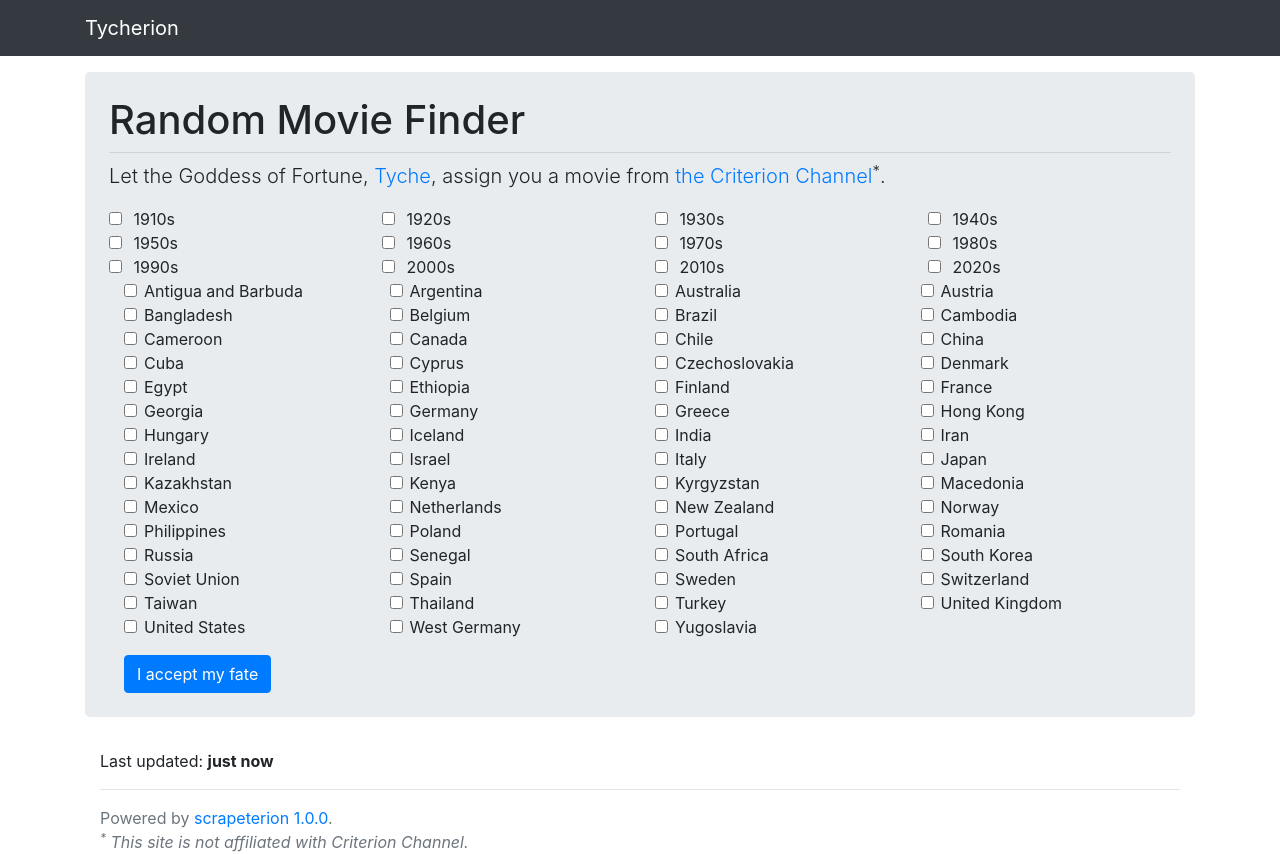
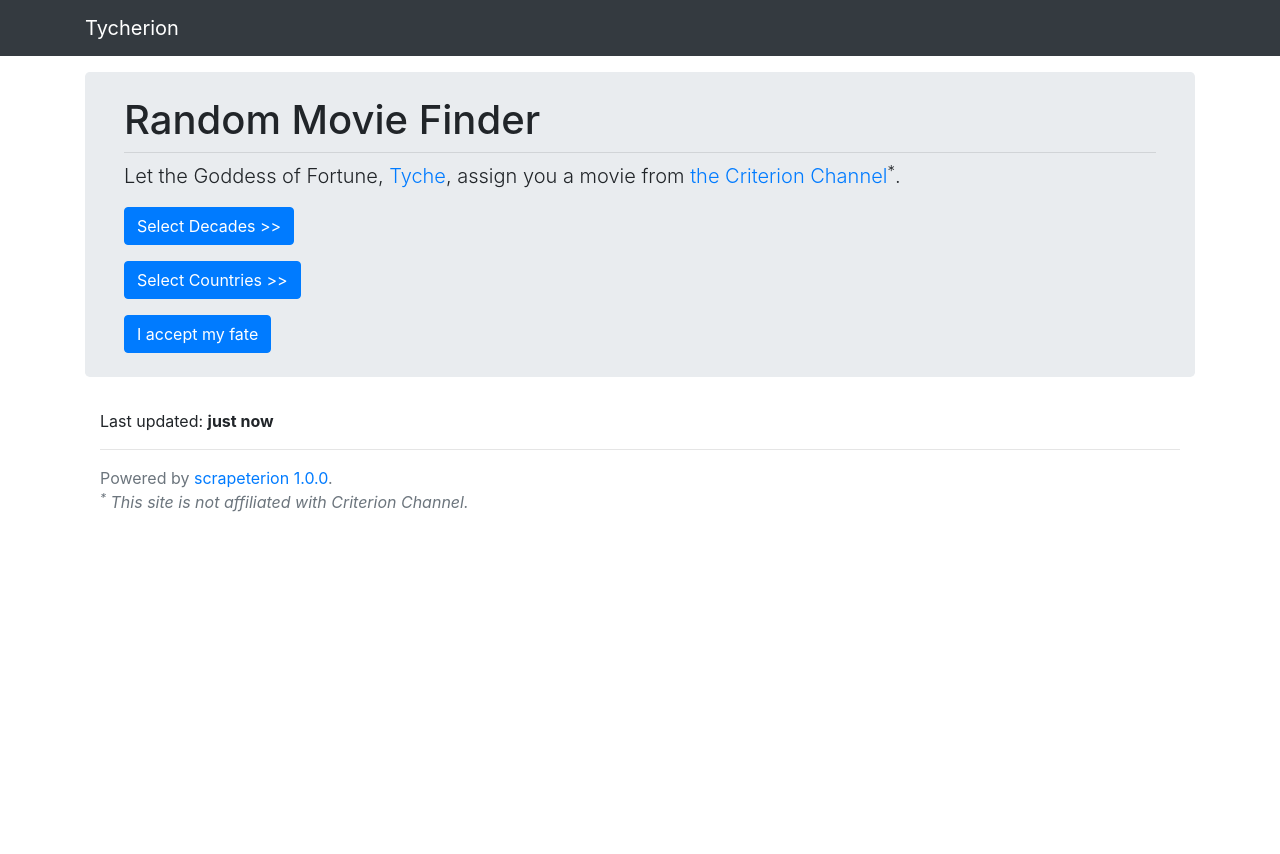
Before and after one commit to mikebridge/tycherion, a React (Create React App) app: page / in a window 1280 px wide. After the commit the page ends 800 px from the top, so only its background shows below. Built offline with nearby package versions, Linux system fonts and the light colour scheme.

Commit message:
fix formatting on country/decade selectors

```diff
--- a/src/main/movieSelector.tsx
+++ b/src/main/movieSelector.tsx
@@ -2,7 +2,7 @@ import {
     Alert,
     Button,
     ButtonGroup,
-    Col,
+    Col, Collapse,
     Container,
     Form,
     FormGroup,
@@ -219,6 +219,10 @@ interface IDecadeMultiSelectorProps {
 
 export const DecadeMultiSelector = ({label, selectedDecades, onChange}: IDecadeMultiSelectorProps) => {
     const [decades, setDecades] = useState<string[]>(selectedDecades);
+    const [isOpen, setIsOpen] = useState(selectedDecades.length > 0);
+
+    const toggle = () => setIsOpen(!isOpen);
+
     const onSelectionChanged = (e: React.FormEvent<HTMLInputElement>) => {
         const currentValue = e.currentTarget.value;
         const isChecked = (e.currentTarget as any).checked;
@@ -235,6 +239,9 @@ export const DecadeMultiSelector = ({label, selectedDecades, onChange}: IDecadeM
     }
     return (
         <>
+            <Container>
+                <Button color="primary" onClick={toggle} className="mb-2" >{label}</Button>
+                <Collapse isOpen={isOpen}>
                     <Row>
                         {getDecades().map(decade => decade.toString()).map(decade =>
                             <Col lg={3} md={4} xs={6}>
@@ -246,8 +253,9 @@ export const DecadeMultiSelector = ({label, selectedDecades, onChange}: IDecadeM
                                 </FormGroup>
                             </Col>
                         )}
-
                     </Row>
+                </Collapse>
+            </Container>
 
         </>
     )
@@ -312,6 +320,9 @@ interface ICountryMultiSelectorProps {
 
 export const CountryMultiSelector = ({label, selectedCountries, onChange}: ICountryMultiSelectorProps) => {
     const [countries, setCountries] = useState<string[]>(selectedCountries);
+    const [isOpen, setIsOpen] = useState(countries.length > 0);
+    const toggle = () => setIsOpen(!isOpen);
+
     const onSelectionChanged = (e: React.FormEvent<HTMLInputElement>) => {
         const currentValue = e.currentTarget.value;
         const isChecked = (e.currentTarget as any).checked;
@@ -327,6 +338,10 @@ export const CountryMultiSelector = ({label, selectedCountries, onChange}: ICoun
     }
     const countryStrings = getCountries().map(country => country.toString());
     return (
+        <>
+            <Container>
+                <Button color="primary" onClick={toggle} className="mt-2 mb-2">Select Countries &gt;&gt;</Button>
+                <Collapse isOpen={isOpen}>
                     <Row >
                         {countryStrings.map(country =>
                         <Col lg={3} md={4} xs={6}>
@@ -339,6 +354,9 @@ export const CountryMultiSelector = ({label, selectedCountries, onChange}: ICoun
                         </Col>
                         )}
                     </Row>
+                </Collapse>
+            </Container>
+        </>
     )
 }
 
@@ -384,25 +402,6 @@ export const MovieSelector = () => {
     const [decades, setDecades] = useState<string[]>([]);
     const [hasSelected, setHasSelected] = useState<boolean>(false);
     const [countries, setCountries] = useState<string[]>([]);
-
-    const changeFromYear = (year: string) => {
-        console.log("Setting from ", year)
-        setFromYear(year);
-        if (parseInt(toYear, 10) < parseInt(year, 10)) {
-            console.log("SETTING TO YEAR " + year)
-            setToYear(year);
-        }
-    }
-
-    const changeToYear = (year: string) => {
-        console.log("Setting to", year)
-        setToYear(year);
-        if (parseInt(year, 10) < parseInt(fromYear, 10)) {
-            console.log("SETTING FROM YEAR " + year)
-            setFromYear(year);
-        }
-    }
-
     const changeCountries = (countries: string[]) => {
         setCountries(countries);
     }
@@ -420,7 +419,7 @@ export const MovieSelector = () => {
     const onReset = (oldMovie: IMovie) => {
         setHasSelected(false);
         setSuggestedMovie(null);
-        //setSuggestedMovie(findRandomMovie(movieList, fromYear, toYear, countries));
+
         (window as any).gtag('event', 'search_reject', {
             'event_category': 'search',
             'movie': oldMovie,
@@ -444,7 +443,6 @@ export const MovieSelector = () => {
         [suggestedMovie],
     )
 
-
     return (
         <>
             <div>
@@ -455,67 +453,47 @@ export const MovieSelector = () => {
                     <Alert color="danger">You have asked too much of the Goddess! Try again!</Alert>
                 }
                     <Jumbotron className={"p-4"}>
+                    <Container>
                     <h1 className="display-6">Random Movie Finder</h1>
                     <hr className="my-2"/>
+                    </Container>
                     {!suggestedMovie &&
-                    <>
+                    <> <Container>
                         <p className="lead">Let the Goddess of Fortune, <a
                             href="https://greekgodsandgoddesses.net/goddesses/tyche/" rel="noreferrer"
                             target="_blank">Tyche</a>,
                             assign you a movie from <a href="https://www.criterionchannel.com/" target="_blank"
                                                        rel="noreferrer">the Criterion Channel</a><sup>*</sup>.</p>
                         {/*<p className="font-italic">O Goddess Tyche</p>*/}
+                    </Container>
                         <Form>
+                            <DecadeMultiSelector
+                                label="Select Decades &gt;&gt;"
+                                selectedDecades={decades}
+                                onChange={changeDecades}
+                            />
+                            <CountryMultiSelector
+                                label="Countries"
+                                selectedCountries={countries}
+                                onChange={changeCountries}
+                            />
                             <Container>
                                 <Row>
-
-                                    <DecadeMultiSelector label="Decade"
-                                                    selectedDecades={decades}
-                                                    onChange={changeDecades}/>
-
-                            </Row>
-
-                            {/*<Row className="flex-row">*/}
-                            {/*    <Col xs="auto">*/}
-
-                            {/*        <YearSelector label="From"*/}
-                            {/*                      years={summary.years}*/}
-                            {/*                      selected={fromYear}*/}
-                            {/*                      name={"fromyear"}*/}
-                            {/*                      onChange={changeFromYear}/>*/}
-                            {/*    </Col>*/}
-                            {/*    <Col xs="auto">*/}
-                            {/*        <YearSelector label="To"*/}
-                            {/*                      years={summary.years}*/}
-                            {/*                      selected={toYear}*/}
-                            {/*                      name={"toYear"}*/}
-                            {/*                      onChange={changeToYear}/>*/}
-                            {/*    </Col>*/}
-                            {/*</Row>*/}
-
-
-                                    <CountryMultiSelector label="Countries"
-                                                     selectedCountries={countries}
-                                                     onChange={changeCountries} />
-
-
-                            <Row>
-                                <Col offset="2" className="pt-3">
+                                    <Col offset="2" className="mt-2">
                                         <ButtonGroup>
                                             <Button color="primary" onClick={selectMovie}>I accept my fate</Button>
                                         </ButtonGroup>
                                     </Col>
                                 </Row>
-
                             </Container>
                         </Form>
                     </>
                     }
                     {suggestedMovie &&
-                    <p>
+                        <Container>
                         <p className="lead">Tyche, The Goddess of Fortune, has spoken.</p>
                         <MoviePreview movie={suggestedMovie} onReset={onReset}/>
-                    </p>
+                        </Container>
                     }
                 </Jumbotron>
 
```
Also changed, not shown: 1 other file (tests, documents, lock files or other folders). Lines whose indentation alone changed are shown as unchanged.
